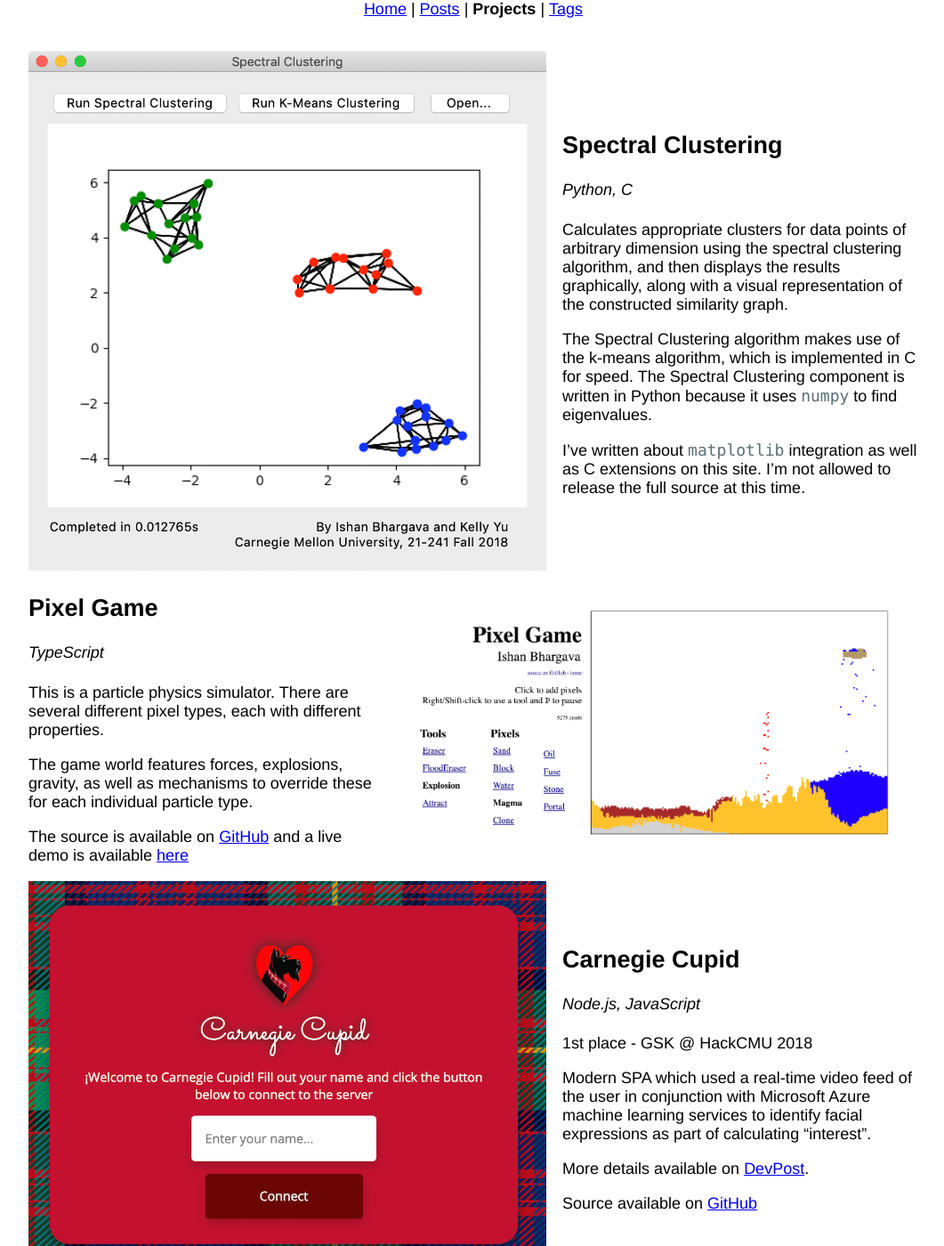
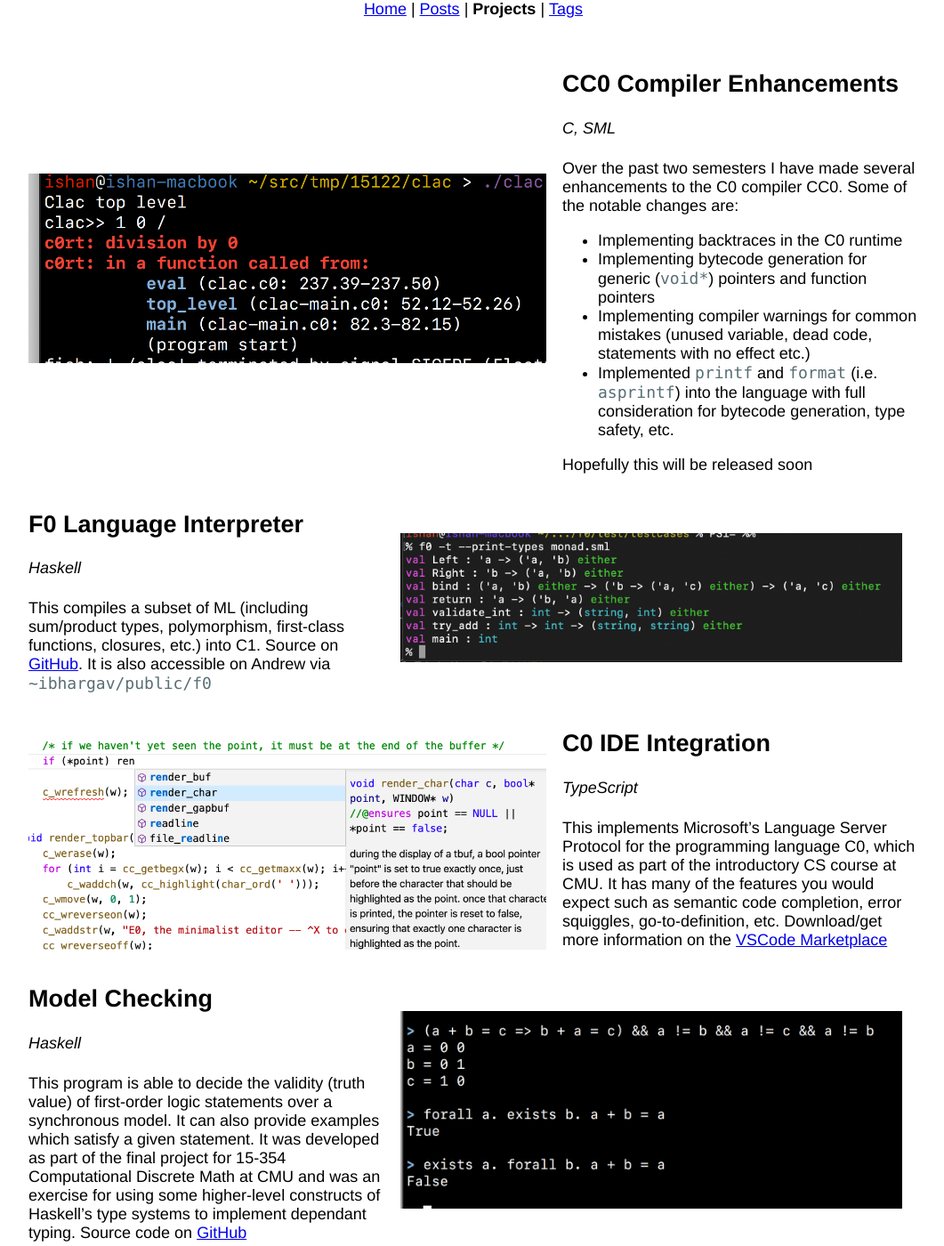
Before and after one commit to ishantheperson/ishantheperson.github.io, a Jekyll site: the page built from projects.html, in a window 1280 px wide and 1400 px high, scrolled down 315 px. Shown: the whole window at 89% size, without its empty margins (108-1169 px from the left). Built offline with Jekyll 4.4.1, drawn with Linux system fonts in a browser that asks for light colours; some of the changed text lies outside the part shown.

```diff
--- a/_data/projects.yml
+++ b/_data/projects.yml
@@ -1,3 +1,60 @@
+-
+  name: CC0 Compiler Enhancements
+  tech: C, SML
+  img: cc0.png
+  desc: >
+    Over the past two semesters I have made several enhancements
+    to the C0 compiler CC0. Some of the notable changes are:
+      - Implementing backtraces in the C0 runtime
+      - Implementing bytecode generation for generic (`void*`) pointers
+        and function pointers
+      - Implementing compiler warnings for common mistakes (unused variable,
+        dead code, statements with no effect etc.)
+      - Implemented `printf` and `format` (i.e. `asprintf`) into the language with full consideration for
+        bytecode generation, type safety, etc.
+
+    Hopefully this will be released soon
+
+-
+  name: F0 Language Interpreter
+  tech: Haskell
+  img: f0.png
+  desc: >
+    This compiles a subset of ML (including sum/product types,
+    polymorphism, first-class functions, closures, etc.) into C1.
+
+    Source on [GitHub](https://github.com/ishantheperson/F0).
+    It is also accessible on Andrew via `~ibhargav/public/f0`
+
+-
+  name: C0 IDE Integration
+  tech: TypeScript
+  img: c0-vscode.png
+  desc: >
+    This implements Microsoft's Language Server Protocol
+    for the programming language C0, which is used as part
+    of the introductory CS course at CMU. It has many of the features
+    you would expect such as semantic code completion, error squiggles,
+    go-to-definition, etc.
+
+    Download/get more information on the [VSCode Marketplace](https://marketplace.visualstudio.com/items?itemName=15122staff.c0-lsp)
+
+-
+  name: Model Checking
+  tech: Haskell
+  img: model-checking.png
+  desc: >
+    This program is able to decide the validity (truth value)
+    of first-order logic statements over a synchronous model.
+    It can also provide examples which satisfy a given statement.
+
+    It was developed as part of the final project for 15-354
+    Computational Discrete Math at CMU and was an exercise for
+    using some higher-level constructs of Haskell's type systems
+    to implement dependant typing.
+
+    Source code on [GitHub](https://github.com/ishantheperson/ModelChecking)
+
 -
   name: Spectral Clustering
   tech: Python, C
@@ -18,8 +75,7 @@
 
 
     I've written about `matplotlib` integration as well
-    as C extensions on this site. I'm not allowed to release
-    the full source at this time.
+    as C extensions on this site.
 
 -
   name: Pixel Game
```
Also changed, not shown: _posts/2020-05-19-recursion-schemes.md (added, +143 -0 lines), assets/c0-vscode.png (added), assets/cc0.png (added), assets/clang-ast.png (added), assets/f0.png (added), assets/model-checking.png (added), 2 other files.
